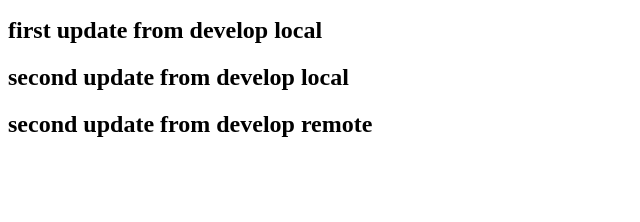
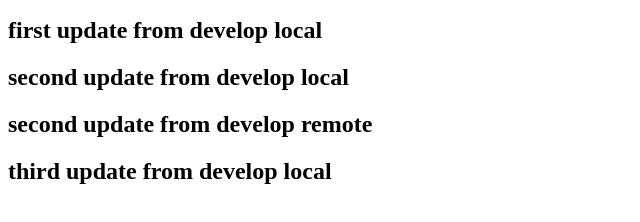
Before and after one commit to Darshana-Chaturanga/DevOpsGit, a plain HTML site: page index.html in a window 1280 px wide. Shown: the part 110-332 px from the top of the page, without its empty margins (0-640 px from the left). Drawn offline with Linux system fonts and the light colour scheme.

Commit message:
third update from develop local

```diff
--- a/index.html
+++ b/index.html
@@ -38,5 +38,6 @@
      <h2>first update from develop local</h2>
      <h2>second update from develop local</h2>
      <h2>second update from develop remote</h2>
+     <h2>third update from develop local</h2>
 </body>
 </html>
```
